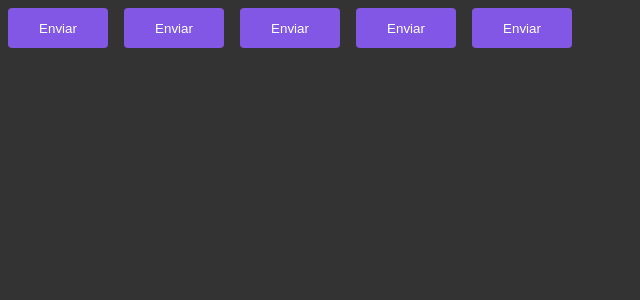
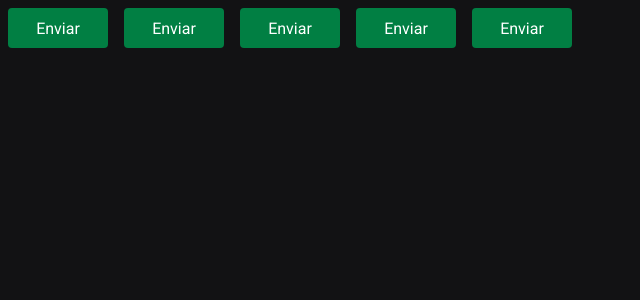
Before and after one commit to marclipe/study-react, a React (Vite) app in the folder 02-timer/: page / in a window 1280 px wide. Shown: the top 300 px of the page, without its empty margins (0-640 px from the left). Built offline with nearby package versions, Linux system fonts and the light colour scheme.

Commit message:
Colors and Fonts for my aplication

```diff
--- a/02-timer/index.html
+++ b/02-timer/index.html
@@ -1,8 +1,11 @@
 <!DOCTYPE html>
-<html lang="en">
+<html lang="pt-br">
   <head>
     <meta charset="UTF-8" />
+    <link rel="preconnect" href="https://fonts.googleapis.com"/>
+    <link rel="preconnect" href="https://fonts.gstatic.com" crossorigin/>
     <meta name="viewport" content="width=device-width, initial-scale=1.0" />
+    <link href="https://fonts.googleapis.com/css2?family=Roboto+Mono:wght@700&family=Roboto:wght@400;700&display=swap" rel="stylesheet"/>
     <title>Timer</title>
   </head>
   <body>
--- a/02-timer/src/@types/styles.d.ts
+++ b/02-timer/src/@types/styles.d.ts
@@ -3,6 +3,6 @@
 
 type ThemeType = typeof defaultTheme;
 
-declare module 'style-componentes' {
+declare module 'styled-components' {
     export interface DefaultTheme extends ThemeType {}
 }
--- a/02-timer/src/components/Button.styles.ts
+++ b/02-timer/src/components/Button.styles.ts
@@ -17,7 +17,7 @@
   width: 100px;
   height: 40px;
 
-  background-color: ${props => props.theme.primary};
+  background-color: ${props => props.theme["green-500"]};
   color: ${props => props.theme.white};
   border-radius: 4px;
   border: 0;
--- a/02-timer/src/styles/global.ts
+++ b/02-timer/src/styles/global.ts
@@ -7,8 +7,19 @@
     box-sizing: border-box;
   }
 
+  :focus {
+    outline: 0;
+    box-shadow: 0 0 0 2px ${props => props.theme['green-500']};
+  }
+
   body {
-    background-color: #333;
-    color: #fff;
+    background-color: ${props => props.theme['gray-900']};
+    color: ${props => props.theme['gray-300']};
+  }
+
+  body, input, textarea, button {
+    font-family: 'Roboto', sans-serif;
+    font-weight: 400;
+    font-size: 1rem;
   }
 `;
--- a/02-timer/src/styles/themes/default.ts
+++ b/02-timer/src/styles/themes/default.ts
@@ -1,5 +1,21 @@
 export const defaultTheme = {
-    white: '#ffffff',
-    primary: '#8257e6',
-    secondary: 'orange'
+    white: '#fff',
+
+    'gray-100': '#E1E1E6',
+    'gray-300': '#C4C4CC',
+    'gray-400': '#8D8D99',
+    'gray-500': '#7C7C8C',
+    'gray-600': '#323238',
+    'gray-700': '#29292E',
+    'gray-800': '#202024',
+    'gray-900': '#121214',
+
+    'green-300': '#00B37E',
+    'green-400': '#00875F',
+    'green-500': '#017F43',
+
+    'red-500': '#AB222E',
+    'red-700': '#7A1921',
+
+    'yellow-500': '#FBA94C',
 }
```
